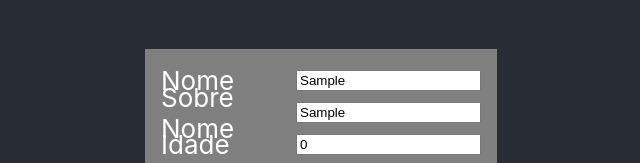
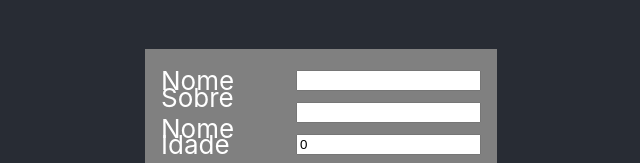
Before and after one commit to wyllbassos/register-persons-localstorage, a React (Create React App) app: page / in a window 1280 px wide. Both pictures are taken after typing "Sample", "Sample" into the empty fields and a click on the button "Salvar". Shown: the part 230-393 px from the top of the page, without its empty margins (319-959 px from the left). Built offline with nearby package versions, Linux system fonts and the light colour scheme.

Commit message:
Refactor, criado state pessoa, funcao onSubmit Form e onChange Field

```diff
--- a/src/App.tsx
+++ b/src/App.tsx
@@ -16,41 +16,85 @@ const containerStyles: React.CSSProperties = {
 }
 
 interface Pessoa {
-  name: string;
+  nome: string;
   sobreNome: string;
   idade: number;
 }
 
+const pessoaInicial: Pessoa = { nome: '', sobreNome: '', idade: 0 }
+
 function App() {
-  const [name, setName] = useState('')
-  const [sobreNome, setSobreNome] = useState('')
-  const [idade, setIdade] = useState(0)
+  const [pessoaForm, setPessoaForm] = useState(pessoaInicial)
 
   const [pessoas, setPessoas] = useState<Pessoa[]>([])
 
   const fields: FieldProps[] = [
-    { key: 'f1', label: 'Nome', marginTop: false, value: name, onChange: ({ target: { value } }) => setName(value) },
-    { key: 'f2', label: 'Sobre Nome', marginTop: true, value: sobreNome, onChange: ({ target: { value } }) => setSobreNome(value) },
-    { key: 'f3', label: 'Idade', marginTop: true, value: idade, type: 'number', onChange: ({ target: { value } }) => setIdade(Number(value)) }
+    {
+      marginTop: false,
+      value: pessoaForm.nome,
+      label: 'Nome',
+      onChange: e => onChange(e, 'nome'),
+      type: 'text'
+    },
+    {
+      marginTop: true,
+      value: pessoaForm.sobreNome,
+      label: 'Sobre Nome',
+      onChange: e => onChange(e, 'sobreNome'),
+      type: 'text'
+    },
+    {
+      marginTop: true,
+      value: pessoaForm.idade,
+      label: 'Idade',
+      onChange: e => onChange(e, 'idade'),
+      type: 'number'
+    },
   ]
 
-  console.log(name)
-  console.log(fields)
+  const onChange = (
+    event: React.ChangeEvent<HTMLInputElement>,
+    fieldName: 'nome' | 'sobreNome' | 'idade'
+  ) => {
+    const { target: { value } } = event;
+    switch (fieldName) {
+      case 'nome':
+        setPessoaForm(state => ({...state, nome: value }))
+        break;
+      case 'sobreNome':
+        setPessoaForm(state => ({...state, sobreNome: value }))
+        break;
+      case 'idade':
+        setPessoaForm(state => ({...state, idade: Number(value) }))
+        break;
+      default:
+        break;
+    }
+  }
+
+  const onSubmit = (event: React.FormEvent<HTMLFormElement>) => {
+    event.preventDefault()
+    setPessoas(state => ([
+      ...state,
+      {
+        nome: pessoaForm.nome,
+        sobreNome: pessoaForm.sobreNome,
+        idade: pessoaForm.idade
+      }
+    ]))
+    setPessoaForm(pessoaInicial)
+  }
+
   console.log(pessoas)
 
   return (
     <div style={containerStyles}>
-      <Form fields={fields} onSubmit={ e => {
-        e.preventDefault()
-        setPessoas(state => ([
-          ...state,
-          { name, sobreNome, idade }
-        ]))
-      }} />
+      <Form fields={fields} onSubmit={onSubmit} />
+
       <ul>
         {pessoas.map((pessoa, i) => (
           <li key={i}>
-            {`${pessoa.name} ${pessoa.sobreNome} ${pessoa.idade}`}
+            {`${pessoa.nome} ${pessoa.sobreNome} ${pessoa.idade}`}
           </li>
         ))}
       </ul>
--- a/src/Components/Field.tsx
+++ b/src/Components/Field.tsx
@@ -2,7 +2,6 @@ import { InputHTMLAttributes } from 'react';
 
 export interface FieldProps extends InputHTMLAttributes<HTMLInputElement> {
   label: string;
-  key: string;
   marginTop?: boolean;
 }
 
--- a/src/Components/Form.tsx
+++ b/src/Components/Form.tsx
@@ -26,8 +26,8 @@ const buttonStyle: React.CSSProperties = {
 function Form({ fields, ...rest }: FormProps) {
   return (
     <form style={containerStyles} {...rest}>
-      {fields.map(field => (
-        <Field {...field} />
+      {fields.map((field, i) => (
+        <Field key={i} {...field} />
       ))}
       <div style={buttonContainerStyle}>
         <button style={buttonStyle} type='submit'>Salvar</button>
```
